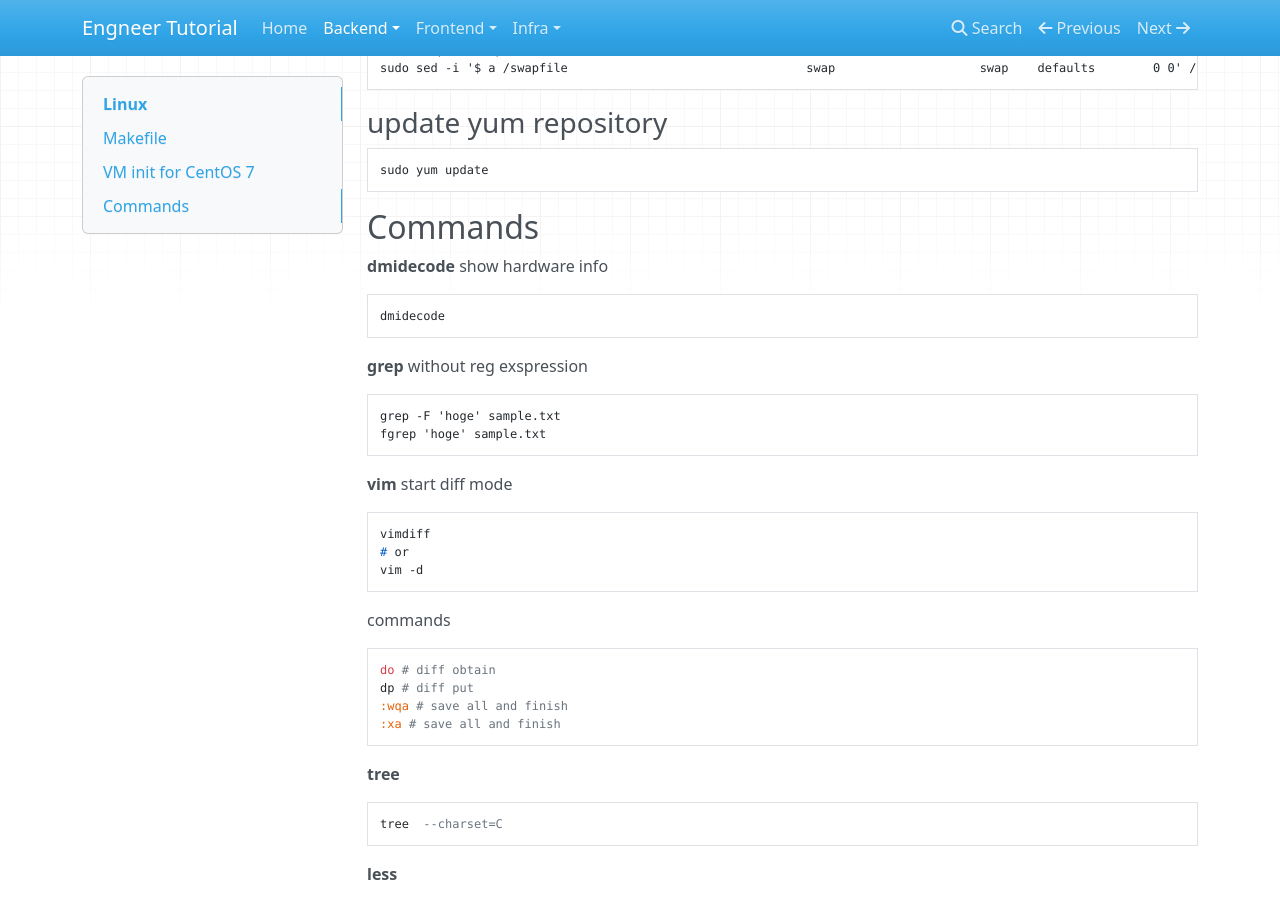
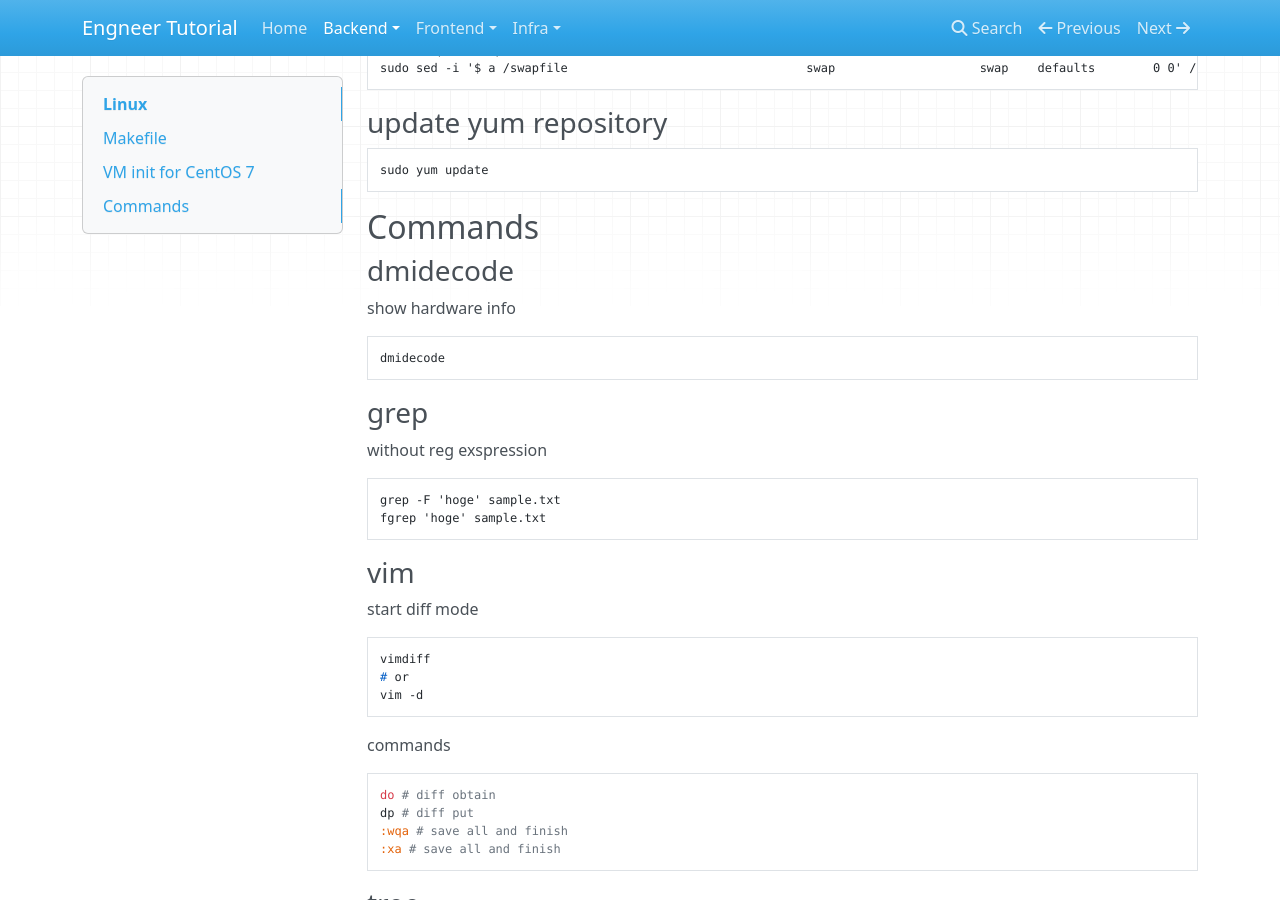
Before and after one commit to ymmmtym/backend-engneer, an MkDocs documentation site: the page built from docs/backend/linux.md, in a window 1280 px wide and 900 px high, scrolled down 622 px. Built offline with MkDocs 1.6.1, drawn with Linux system fonts in a browser that asks for light colours; nearby versions of some CDN libraries.

````diff
--- a/docs/backend/linux.md
+++ b/docs/backend/linux.md
@@ -33,21 +33,22 @@ sudo yum update
 ```
 
 ## Commands
-**dmidecode**
+### dmidecode
 show hardware info
 ```shell
 dmidecode
 ```
 
-**grep**
+### grep
 without reg exspression
 ```shell
 grep -F 'hoge' sample.txt
 fgrep 'hoge' sample.txt
 ```
 
-**vim**
+### vim
 start diff mode
+
 ```shell
 vimdiff
 # or
@@ -55,6 +56,7 @@ vim -d
 ```
 
 commands
+
 ```
 do # diff obtain
 dp # diff put
@@ -62,12 +64,12 @@ dp # diff put
 :xa # save all and finish
 ```
 
-**tree**
+### tree
 ```
 tree  --charset=C
 ```
 
-**less**
+### less
 ```shell
 less +F README.md LICENSE
 # ^C general mode
@@ -75,18 +77,19 @@ less +F README.md LICENSE
 # :n move next file
 ```
 
-**diff**
+### diff
 ```shell
 diff <($cmd1) <($cmd2)
 ```
 
-**find**
+### find
 ```
 find . -name ".sh" -type f exec chmod 755 {} +
 ```
 
-**mdfind**
+### mdfind
 for MacOS command.
+
 ```shell
 mdfind -onlyin . ".md"
 ```
````
